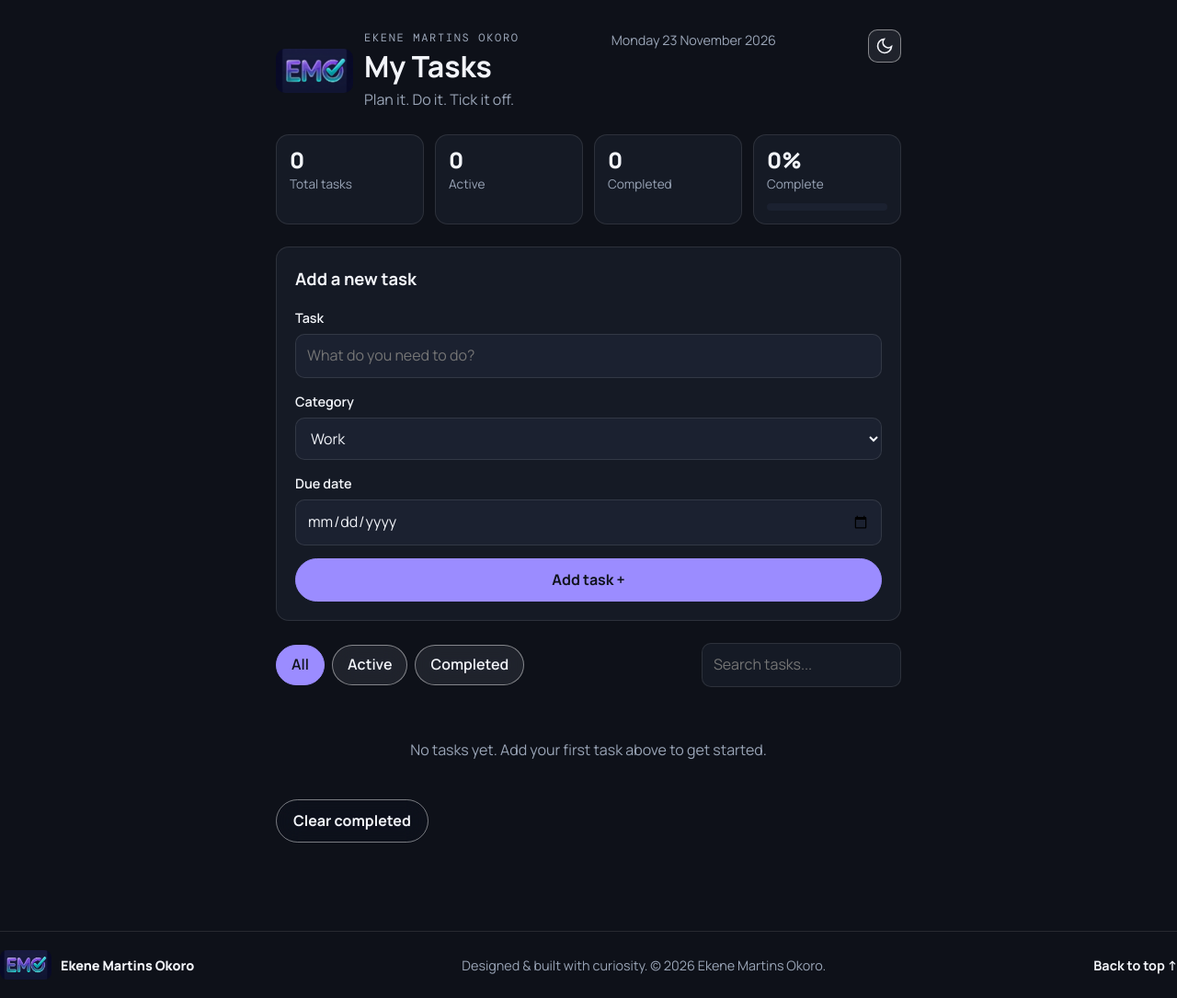
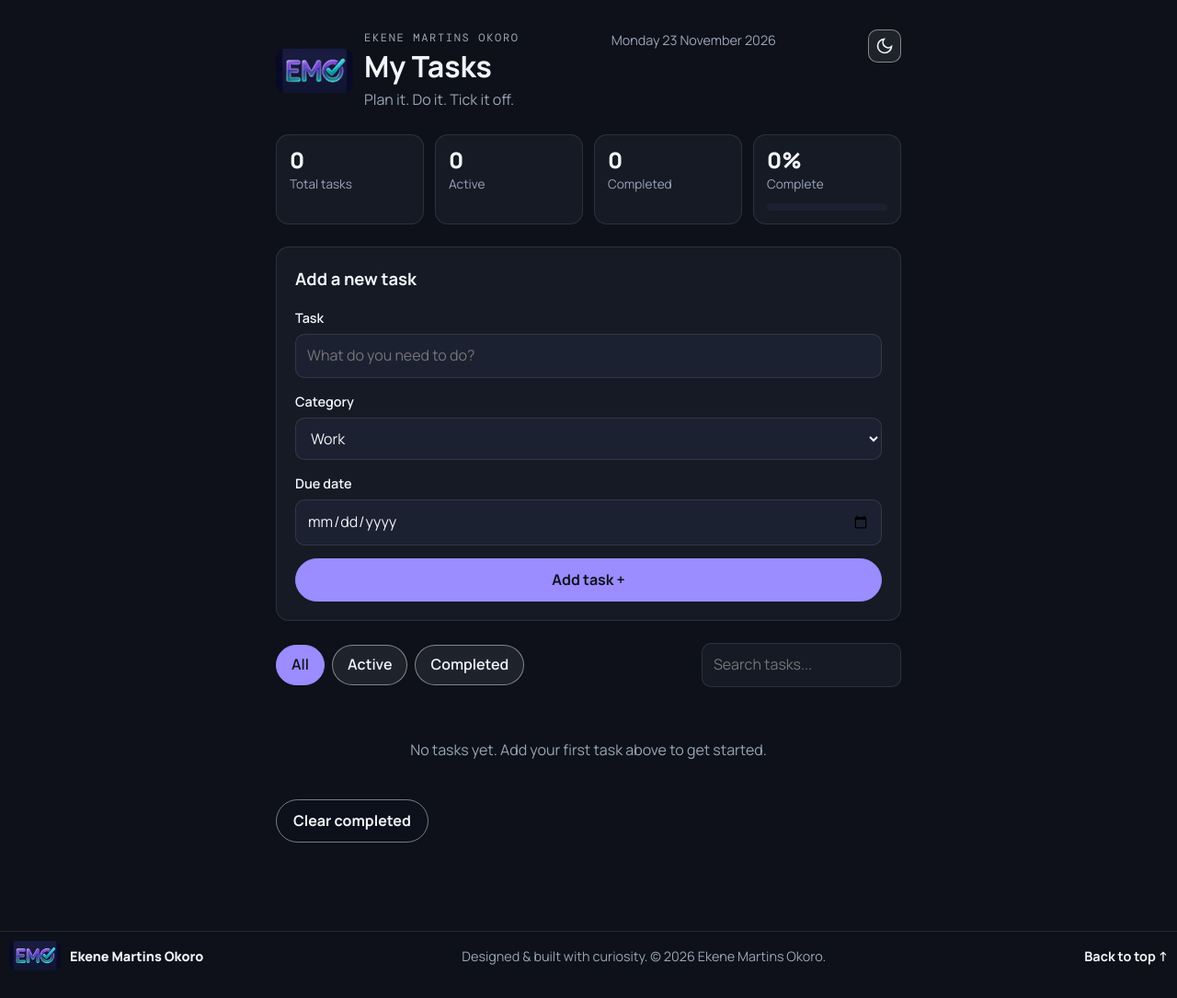
Before and after one commit to EKENEMARTINS/Datheon_Full_Stack_Web_Development_Internship, a plain HTML site: page Task-2-Dynamic-Task-Manager/index.html in a window 1280 px wide. Shown: the whole page at 92% size. Drawn offline with nearby package versions, Linux system fonts and the light colour scheme.

Commit message:
Restore CSS styles and structure

```diff
--- a/Task-2-Dynamic-Task-Manager/assets/styles.css
+++ b/Task-2-Dynamic-Task-Manager/assets/styles.css
@@ -503,14 +503,15 @@ h2 {
 }
 
 .app-footer {
+      margin: 32px auto 0;
+      padding: 10px;
+      box-sizing: border-box;
       display: flex;
       justify-content: space-between;
       align-items: center;
       gap: 16px;
       flex-wrap: wrap;
       border-top: 1px solid var(--line);
-    padding: 20px 0;
-    margin-top: 32px;
       color: var(--muted);
       font-size: .9rem;
 }
```
Lines whose indentation alone changed are shown as unchanged.
